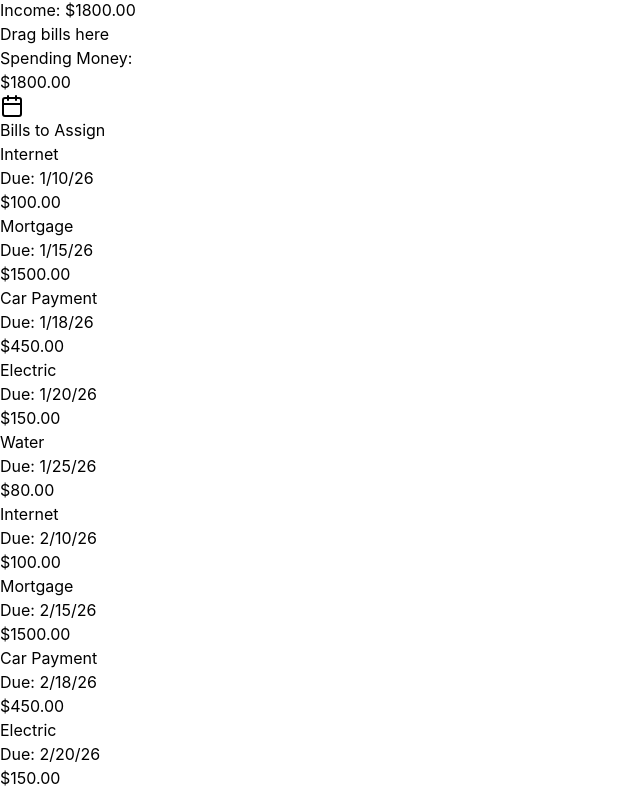
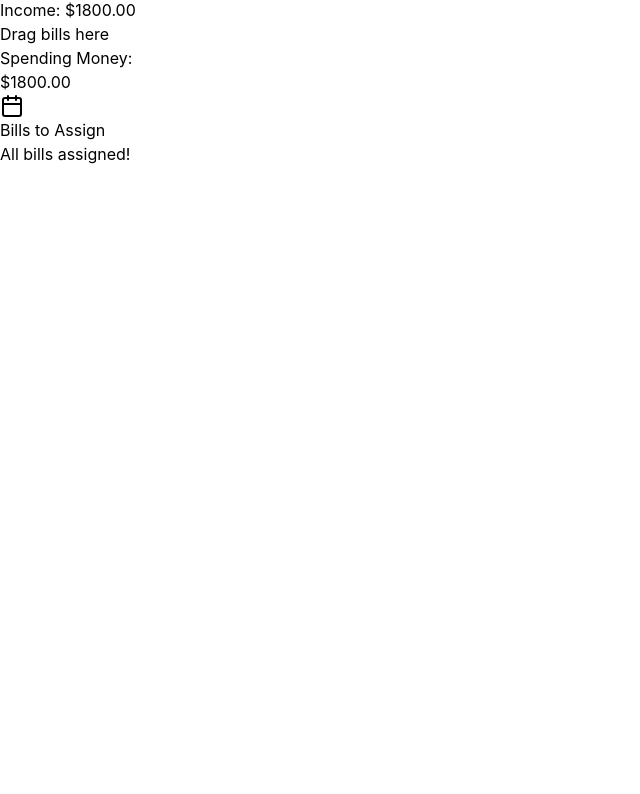
Before and after one commit to voy509/Week-9-, a React (Vite) app: page / in a window 1280 px wide. Shown: the part 1994-2788 px from the top of the page, without its empty margins (0-640 px from the left). After the commit the page ends 2160 px from the top, so only its background shows below. Built offline with nearby package versions, Linux system fonts and the light colour scheme.

Commit message:
Remove default bills - all bills now come from Bill Setup screen

```diff
--- a/src/components/WeeklyBudgetPlanner.jsx
+++ b/src/components/WeeklyBudgetPlanner.jsx
@@ -18,13 +18,7 @@ const WeeklyBudgetPlanner = () => {
     { id: 12, friday: '3/6/26', income: 1800 },
   ]);
 
-  const [masterBills, setMasterBills] = useState([
-    { id: 1, name: 'Mortgage', amount: 1500, dueDay: 15, active: true },
-    { id: 2, name: 'Electric', amount: 150, dueDay: 20, active: true },
-    { id: 3, name: 'Water', amount: 80, dueDay: 25, active: true },
-    { id: 4, name: 'Internet', amount: 100, dueDay: 10, active: true },
-    { id: 5, name: 'Car Payment', amount: 450, dueDay: 18, active: true },
-  ]);
+  const [masterBills, setMasterBills] = useState([]);
 
   const [assignedBills, setAssignedBills] = useState({
     1: [], 2: [], 3: [], 4: [], 5: [], 6: [],
```
